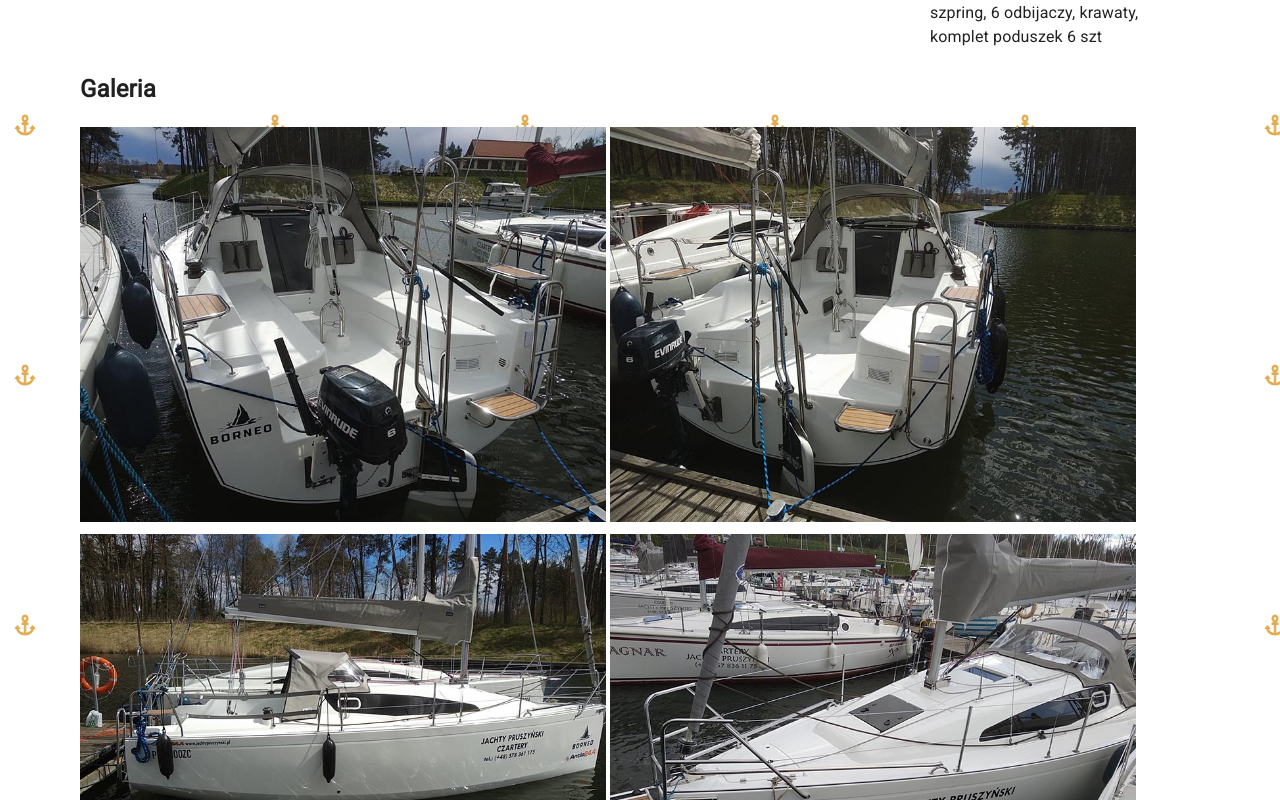
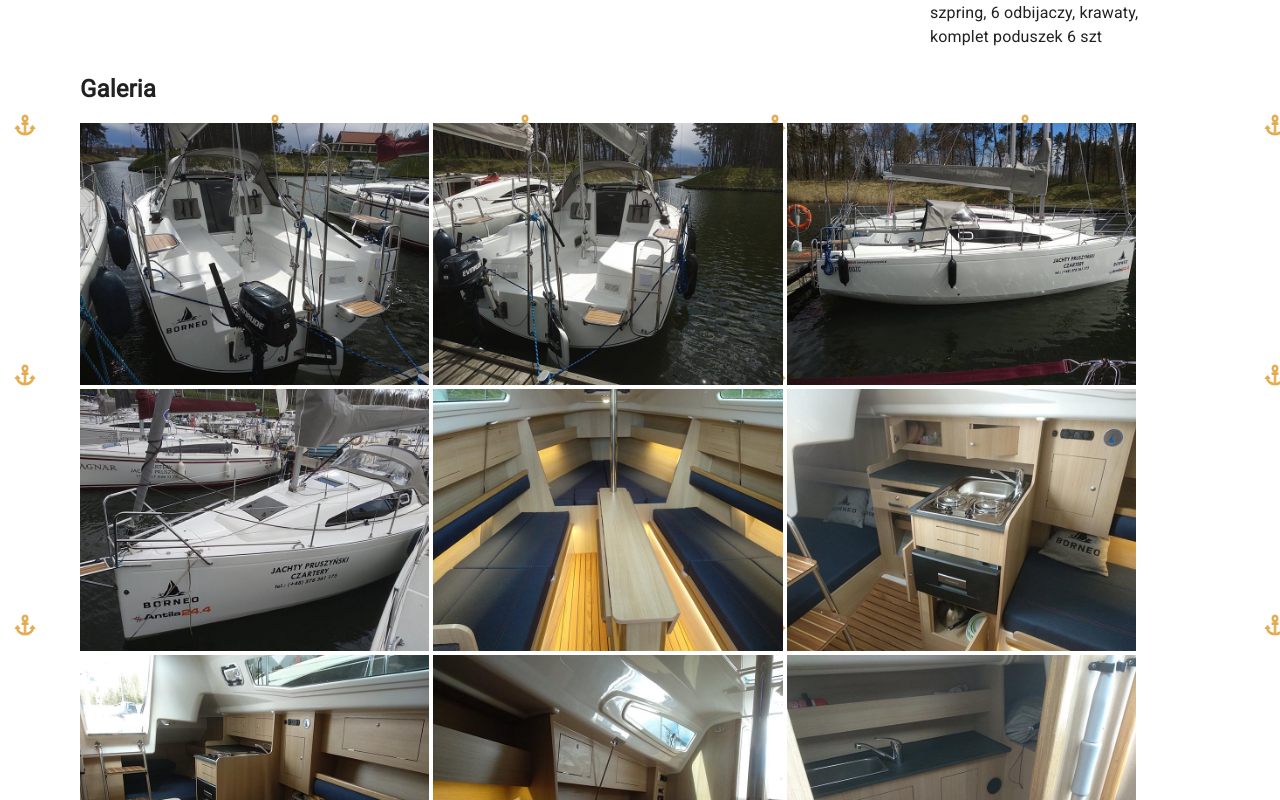
Before and after one commit to Ilshae/jachty-2, a React (Vite) app: page /antila-244-borneo in a window 1280 px wide. Shown: the part 900-1700 px from the top of the page. Built offline with nearby package versions, Linux system fonts and the light colour scheme.

Commit message:
unfinished yacht gallery, cant find a good component

```diff
--- a/src/pages/yacht/YachtGallery.tsx
+++ b/src/pages/yacht/YachtGallery.tsx
@@ -1,19 +1,39 @@
 import { Yacht } from "../../data/yachts.ts"
-import { FC } from "react"
-import { ImageList, ImageListItem } from "@mui/material"
+import { FC, useState } from "react"
+import {
+  ImageList as MUIImageList,
+  ImageListItem as MUIImageListItem,
+} from "@mui/material"
 import ReactPlayer from "react-player"
+import styled from "styled-components"
 
 const YachtGallery: FC<{
   gallery?: Yacht["gallery"]
   video?: Yacht["video"]
 }> = ({ gallery, video }) => {
-  if (gallery)
+  const [galleryState, setGalleryState] = useState<{
+    photoIndex: number
+    isOpen: boolean
+  }>({ photoIndex: 0, isOpen: false })
+
+  const { photoIndex } = galleryState
+
+  if (gallery) {
+    const galleryUrls = gallery?.map((i) => `/assets/yachts/${i}`)
+
     return (
       <>
         <ImageList>
-          {gallery.map((img) => (
+          {gallery.map((img, index) => (
             <ImageListItem>
-              <img src={`/assets/yachts/${img}`} key={img} alt={img} />
+              <img
+                src={`/assets/yachts/${img}`}
+                key={img}
+                alt={img}
+                onClick={() =>
+                  setGalleryState({ photoIndex: index, isOpen: true })
+                }
+              />
             </ImageListItem>
           ))}
         </ImageList>
@@ -24,19 +44,28 @@ const YachtGallery: FC<{
           : null}
       </>
     )
+  }
 
   if (!gallery)
     return (
-      <ImageList>
-        <ImageListItem>
+      <MUIImageList>
+        <MUIImageListItem>
           <img
             src={`/assets/backgrounds/noGallery.jpg`}
             key={"noGallery"}
             alt={"noGallery"}
           />
-        </ImageListItem>
-      </ImageList>
+        </MUIImageListItem>
+      </MUIImageList>
     )
 }
 
+const ImageList = styled(MUIImageList)`
+  grid-template-columns: repeat(3, 1fr) !important;
+`
+
+const ImageListItem = styled(MUIImageListItem)`
+  margin: 0 !important;
+`
+
 export default YachtGallery
```
